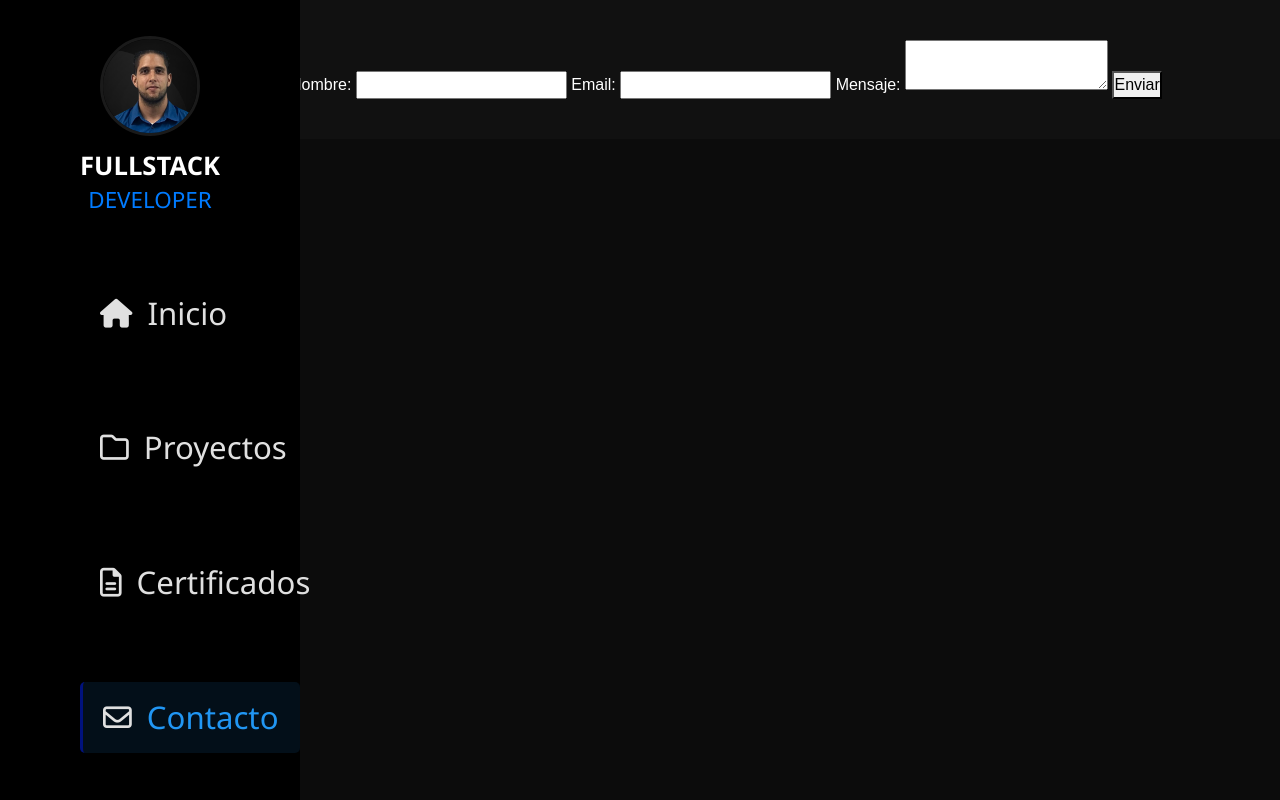
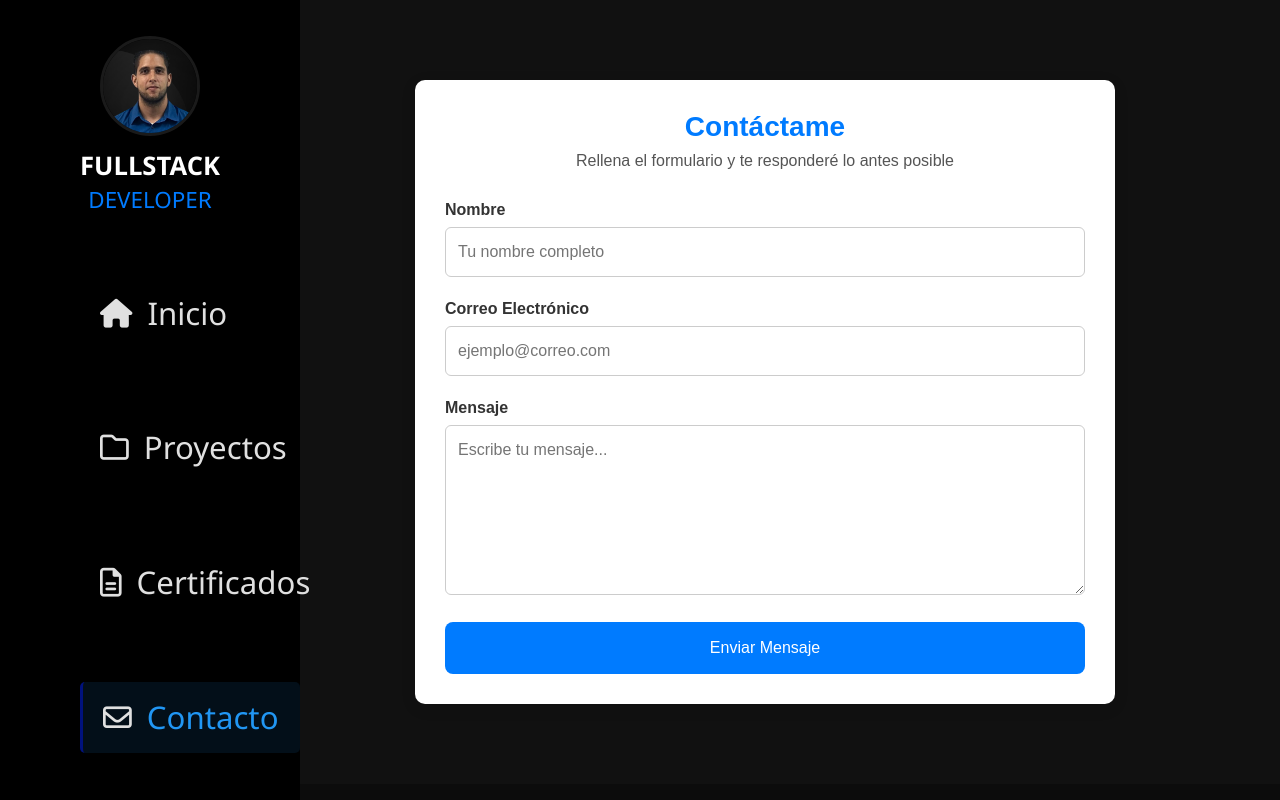
Before and after one commit to Flarxx/PortFolio, a Django app: page /contacto/ in a window 1280 px wide. Run offline with Django 5.2, Linux system fonts and the light colour scheme.

Commit message:
estilos y querys para el formulario de contacto  falta probar funcionabilidad

```diff
--- /dev/null
+++ b/nucleo/static/css/formulario.css
@@ -0,0 +1,74 @@
+.contact-container {
+    max-width: 700px;
+    margin: 40px auto;
+    background: #fff;
+    padding: 30px;
+    border-radius: 10px;
+    box-shadow: 0px 4px 15px rgba(0,0,0,0.1);
+}
+
+.contact-title {
+    font-size: 28px;
+    font-weight: bold;
+    text-align: center;
+    color: #007bff;
+    margin-bottom: 5px;
+}
+
+.contact-subtitle {
+    text-align: center;
+    color: #555;
+    margin-bottom: 25px;
+}
+
+.contact-success {
+    background-color: #d4edda;
+    color: #155724;
+    padding: 12px;
+    border-radius: 5px;
+    margin-bottom: 15px;
+    text-align: center;
+}
+
+.contact-form .form-group {
+    margin-bottom: 20px;
+}
+
+.contact-form label {
+    display: block;
+    font-weight: bold;
+    margin-bottom: 5px;
+    color: #333;
+}
+
+.contact-form input,
+.contact-form textarea {
+    width: 100%;
+    padding: 12px;
+    border: 1px solid #ccc;
+    border-radius: 6px;
+    font-size: 16px;
+    transition: border-color 0.3s ease;
+}
+
+.contact-form input:focus,
+.contact-form textarea:focus {
+    border-color: #007bff;
+    outline: none;
+}
+
+.btn-contact {
+    background-color: #007bff;
+    color: white;
+    padding: 14px 20px;
+    border: none;
+    border-radius: 8px;
+    font-size: 16px;
+    cursor: pointer;
+    width: 100%;
+    transition: background 0.3s ease;
+}
+
+.btn-contact:hover {
+    background-color: #0056b3;
+}
--- a/nucleo/templates/nucleo/Formulario.html
+++ b/nucleo/templates/nucleo/Formulario.html
@@ -2,20 +2,35 @@
 {% load static %}
 
 {% block content %}
+<link rel="stylesheet" href="{% static 'css/formulario.css' %}">
 
-<form method="POST" action="{% url 'contacto' %}">
-    {% csrf_token %}
-    <div>
-    <label for="nombre">Nombre:</label>
-    <input type="text" name="nombre" id="nombre" required>
+<div class="contact-container">
+    <h2 class="contact-title">Contáctame</h2>
+    <p class="contact-subtitle">Rellena el formulario y te responderé lo antes posible</p>
 
-    <label for="email">Email:</label>
-    <input type="email" name="email" id="email" required>
+    {% if success %}
+    <div class="contact-success">✅ Mensaje enviado con éxito</div>
+    {% endif %}
 
-    <label for="mensaje">Mensaje:</label>
-    <textarea name="mensaje" id="mensaje" required></textarea>
+    <form method="POST" action="{% url 'contacto' %}" class="contact-form">
+        {% csrf_token %}
 
-    <button type="submit">Enviar</button>
-    </div>
-</form>
+        <div class="form-group">
+            <label for="nombre">Nombre</label>
+            <input type="text" name="nombre" id="nombre" placeholder="Tu nombre completo" required>
+        </div>
+
+        <div class="form-group">
+            <label for="email">Correo Electrónico</label>
+            <input type="email" name="email" id="email" placeholder="ejemplo@correo.com" required>
+        </div>
+
+        <div class="form-group">
+            <label for="mensaje">Mensaje</label>
+            <textarea name="mensaje" id="mensaje" placeholder="Escribe tu mensaje..." rows="6" required></textarea>
+        </div>
+
+        <button type="submit" class="btn-contact">Enviar Mensaje</button>
+    </form>
+</div>
 {% endblock %}
```
